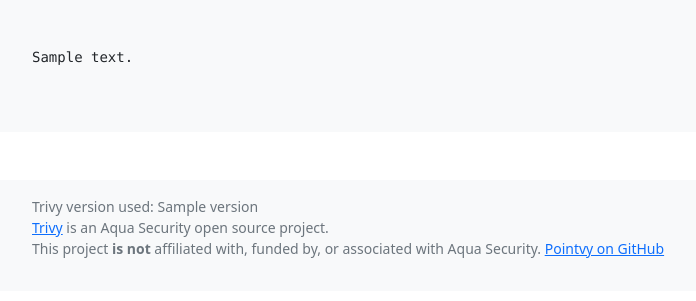
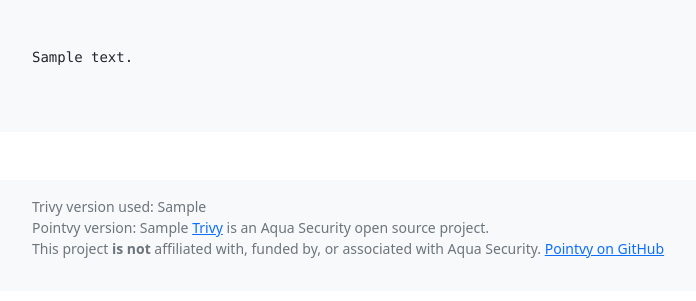
Before and after one commit to pointvy/pointvy, a Flask app: template app/templates/main.html in a window 1280 px wide. Shown: the part 307-608 px from the top of the page, without its empty margins (50-746 px from the left). Run offline with Flask 2, Linux system fonts and the light colour scheme; the template is opened without the code that fills it: most values are stand-ins (such as "Sample title", 1, 10 or a date in 2020).

Commit message:
feat(pointvy): define pointvy version

```diff
--- a/app/main.py
+++ b/app/main.py
@@ -9,12 +9,14 @@
 
 app = Flask(__name__)
 
+
 @app.route("/")
 def landing():
     content = ""
     action = url_for("trivy_scan")
     version = os.environ.get('TRIVY_VERSION')
-    return render_template('main.html', content=content, action=action, version=version)
+    return render_template('main.html', content=content,
+                           action=action, version=version)
 
 
 @app.route("/scan/")
@@ -27,9 +29,10 @@
         bash_escape = re.compile(r'[^a-zA-Z0-9\:\-\.\ \,\/]')
         query_sanitized = bash_escape.sub('', query)
         cmd = "./trivy image " + format(query_sanitized)
-        content = os.popen(cmd).read()  # nosec - user input is sanitized before
+        content = os.popen(cmd).read()  # nosec - user input is sanitized
 
-        version = os.environ.get('TRIVY_VERSION')
+        trivy_version = os.environ.get('TRIVY_VERSION')
+        pointvy_version = os.environ.get('POINTVY_VERSION')
 
         # remove colors special characters
         ansi_escape = re.compile(r'\x1B(?:[@-Z\\-_]|\[[0-?]*[ -/]*[@-~])')
@@ -40,10 +43,11 @@
 
     action = url_for("trivy_scan")
     return render_template("main.html", content=result,
-                        action=action, query=query_sanitized,
-                        version=version)
+                           action=action, query=query_sanitized,
+                           trivy_version=trivy_version,
+                           pointvy_version=pointvy_version)
 
 
 if __name__ == "__main__":
 
-    app.run(host="0.0.0.0", port=int(os.environ.get("PORT", 8080)))  # nosec - we are inside a container
+    app.run(host="0.0.0.0", port=int(os.environ.get("PORT", 8080)))  # nosec
--- a/app/templates/main.html
+++ b/app/templates/main.html
@@ -33,7 +33,8 @@
 
           <footer class="footer mt-5 p-3 bg-light">
             <div class="container">
-                <small><p class="text-muted">Trivy version used: {{ version }}<br />
+                <small><p class="text-muted">Trivy version used: {{ trivy_version }}<br />
+                  Pointvy version: {{ pointvy_version }}
                     <a href="https://github.com/aquasecurity/trivy">Trivy</a> is an Aqua Security open source project.<br />
                     This project <b>is not</b> affiliated with, funded by, or associated with Aqua Security.
                     <a href="https://github.com/leschard/pointvy">Pointvy on GitHub</a></p></small>
```
Also changed, not shown: 1 other file.
